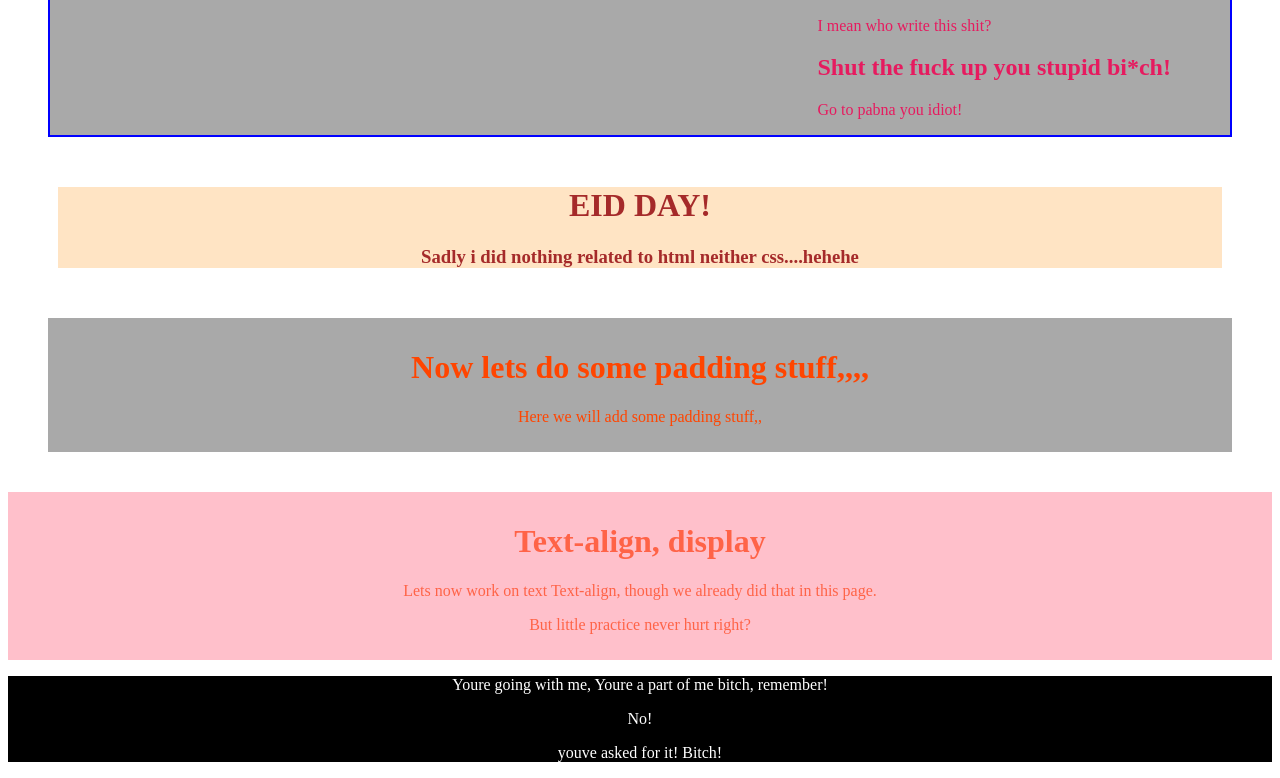
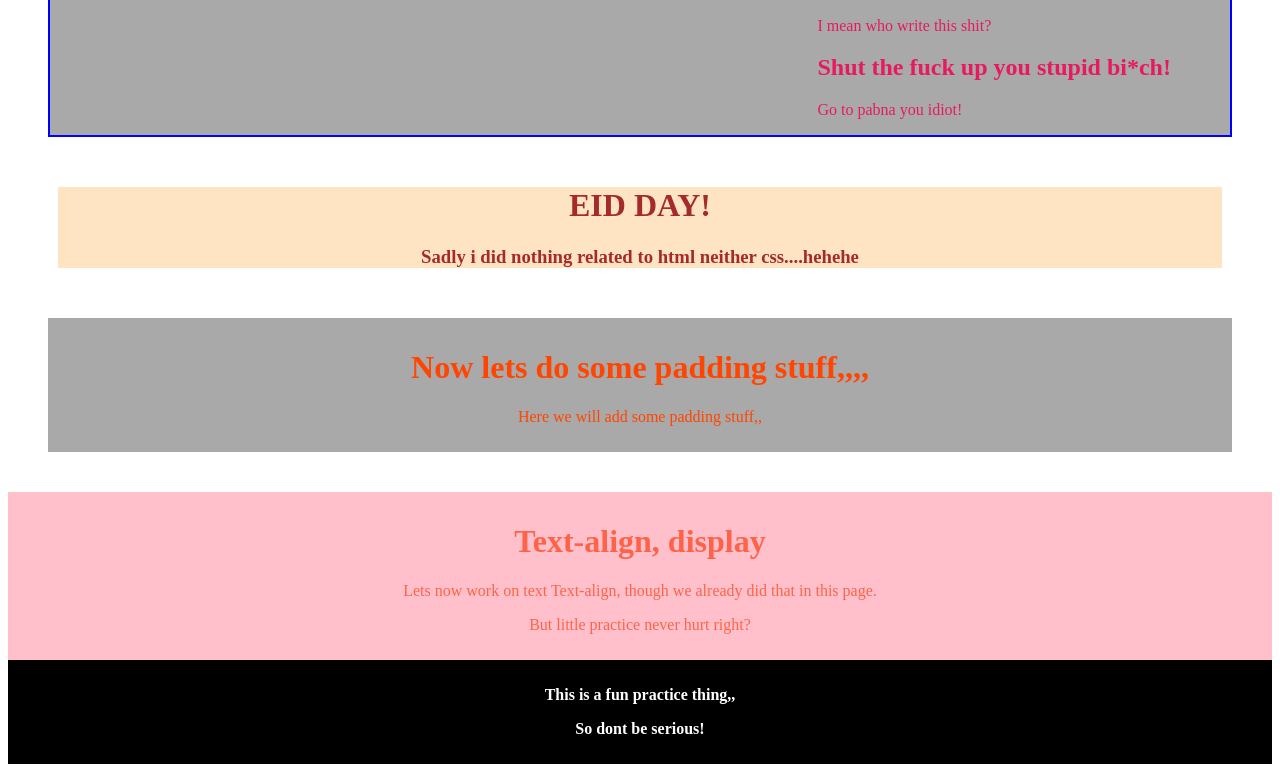
Before and after one commit to Sayeednayeem1/practice-html-css-repo, a plain HTML site: page index.html in a window 1280 px wide. Shown: the part 1482-2260 px from the top of the page. Drawn offline with Linux system fonts and the light colour scheme.

Commit message:
finishing touch

```diff
--- a/index.css
+++ b/index.css
@@ -20,12 +20,6 @@
     margin: 40px;
     border: 2px solid blue;
 }
-#footer{
-    color: white;
-    background-color: black;
-    text-align: center;
-    margin: 0px;
-}
 .eid-day{
     color: brown;
     text-align: center;
@@ -45,3 +39,10 @@
     text-align: center;
     padding: 10px;
 }
+#footer{
+    color: white;
+    background-color: black;
+    text-align: center;
+    font-weight: 700;
+    padding: 10px;
+}
--- a/index.html
+++ b/index.html
@@ -84,8 +84,7 @@
     </div>
 </body>
 <footer id="footer">
-    <p>Youre going with me, Youre a part of me bitch, remember!</p>
-    <p>No!</p>
-    <p>youve asked for it! Bitch!</p>
+    <p>This is a fun practice thing,,</p>
+    <p>So dont be serious!</p>
 </footer>
 </html>
```
